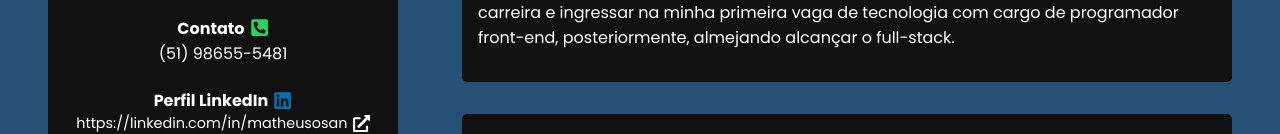
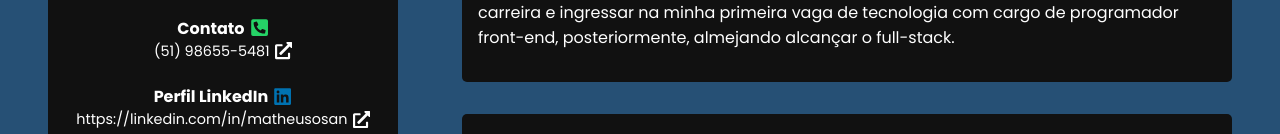
Before and after one commit to matheusosan/my-portfolio, a React (Create React App) app: page / in a window 1280 px wide. Shown: the part 395-529 px from the top of the page. Built offline with nearby package versions, Linux system fonts and the light colour scheme.

Commit message:
adicionado link direto a conversa no whatsapp.

```diff
--- a/src/App.jsx
+++ b/src/App.jsx
@@ -11,6 +11,7 @@ function App(props) {
       <Header />
       <div id="portfolio">
         <Div1
+          whatsapp="https://wa.me/+5551986555481"
           email="matheussantanaoli@gmail.com"
           contato="(51) 98655-5481"
           linkedin="https://linkedin.com/in/matheusosan"
--- a/src/components/AboutMe.jsx
+++ b/src/components/AboutMe.jsx
@@ -17,7 +17,7 @@ export const Div1 = (props) => {
 
         <p className="about-itens">Contato <FaPhoneSquareAlt className="about-svg" id="phone"/>
         </p>
-        <p className="about-text">{props.contato}</p>
+        <a href={props.whatsapp} className="about-text" target="_blank" rel="noreferrer">{props.contato} <FaExternalLinkAlt className="redirect-svg"/></a>
 
         <p className="about-itens">Perfil LinkedIn <FaLinkedin className="about-svg" id="linkedin"/></p>
           <a href={props.linkedin} className="about-text" target="_blank" rel="noreferrer">
```
